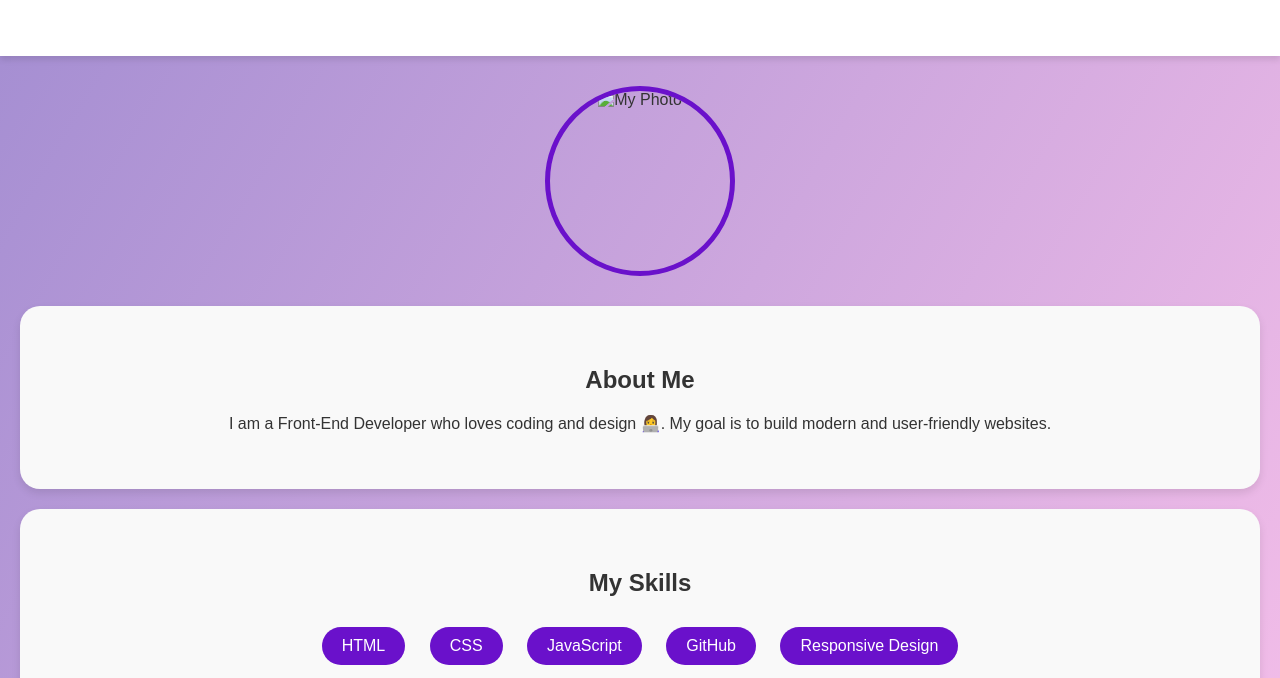
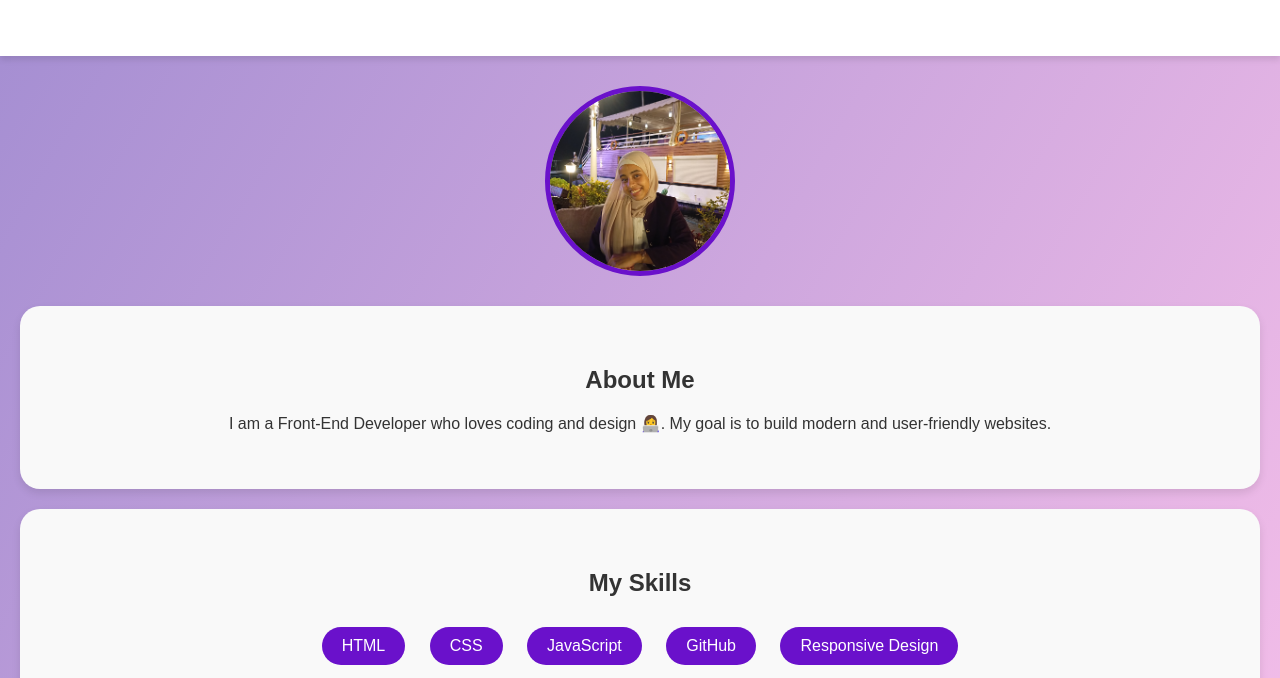
Before and after one commit to mennahsalah60-coder/portfolio, a plain HTML site: page index.html in a window 1280 px wide. Shown: the part 122-800 px from the top of the page. Drawn offline with Linux system fonts and the light colour scheme; files whose address does not match are found by name.

Commit message:
Add my photo to portfolio

```diff
--- a/index.html
+++ b/index.html
@@ -13,7 +13,7 @@
 </header>
 
 <div class="profile-pic">
-    <img src="c:\Users\Access\Downloads\menna.png" alt="My Photo">
+    <img src="c:\Users\Access\OneDrive\Desktop\menna.png" alt="My Photo">
 </div>
 
 <section>
```
Also changed, not shown: menna.png (added).
